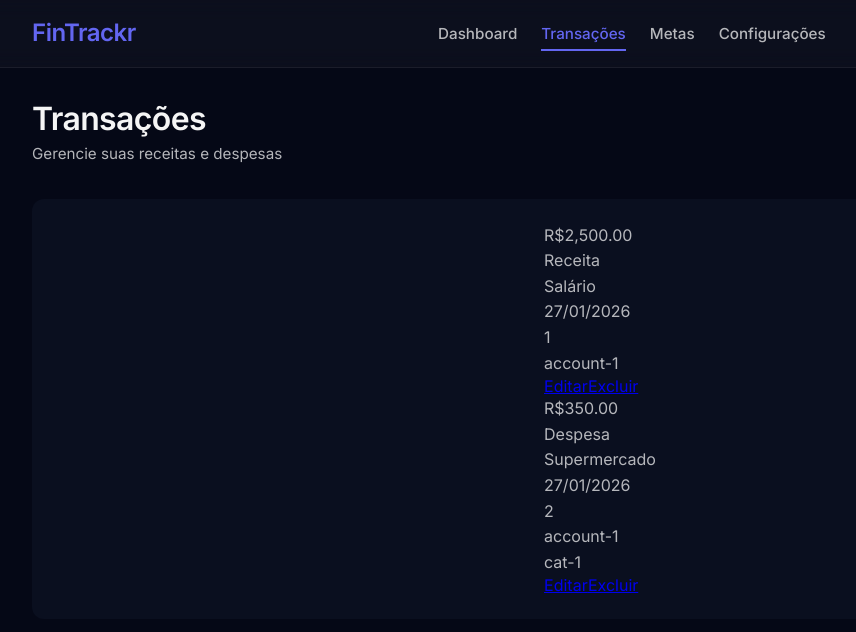
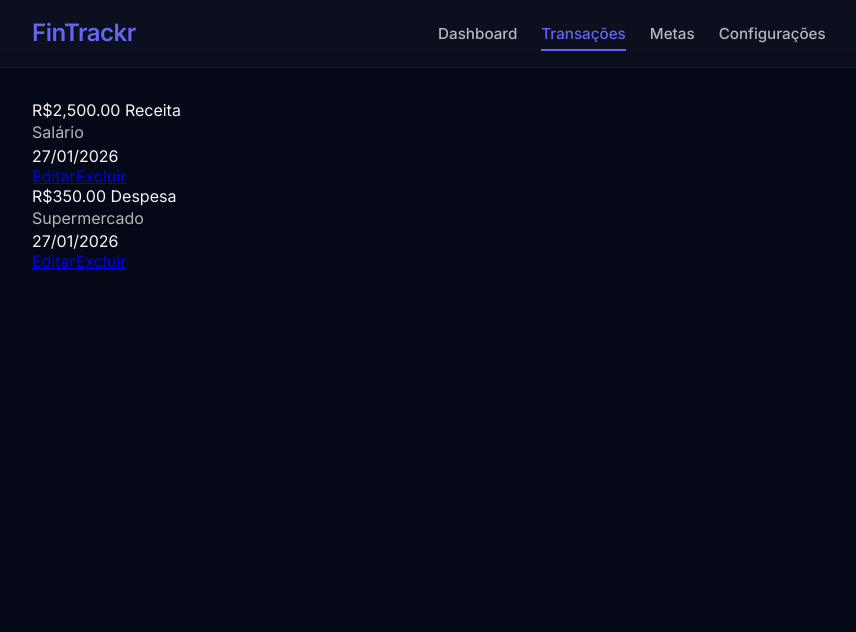
Before and after one commit to Leonardo062908/fintrackr-web, an Angular app: page /transactions in a window 1280 px wide. Shown: the top 632 px of the page, without its empty margins (40-896 px from the left). Built offline with nearby package versions, Linux system fonts and the light colour scheme.

Commit message:
fix: refactor transactions page with the items

```diff
--- a/src/app/features/transactions/transactions.component.html
+++ b/src/app/features/transactions/transactions.component.html
@@ -1,32 +1,35 @@
-<section class="transactions">
-  <app-ft-page-header
-    title="Transações"
-    subtitle="Gerencie suas receitas e despesas"
-  >
-  </app-ft-page-header>
+<div class="transactions-content" *ngIf="transactions$ | async as transactions">
+  <ng-container *ngIf="transactions.length > 0; else empty">
+    <article
+      *ngFor="let t of transactions"
+      class="transaction-item"
+      [class.transaction-item--income]="t.type === transactionTypeIncome"
+      [class.transaction-item--expense]="t.type === transactionTypeExpense"
+    >
+      <span class="transaction-item-amount">{{
+        t.amount | currency: "BRL"
+      }}</span>
 
-  <div class="transactions__placeholder">
-    <ng-container *ngIf="transactions$ | async as transactions">
-      <div *ngIf="transactions.length > 0; else empty">
-        <article *ngFor="let transaction of transactions">
-          <p>{{ transaction.amount | currency: "BRL" }}</p>
-          <p>
-            {{
-              transaction.type === transactionTypeIncome ? "Receita" : "Despesa"
-            }}
-          </p>
-          <p>{{ transaction.description }}</p>
-          <p>{{ transaction.transactionDate | date: "dd/MM/yyyy" }}</p>
-          <p>{{ transaction.id }}</p>
-          <p>{{ transaction.accountId }}</p>
-          <p>{{ transaction.categoryId }}</p>
-          <a routerLink="/transactions/{{ transaction.id }}/edit">Editar</a>
-          <a routerLink="/transactions/{{ transaction.id }}/delete">Excluir</a>
-        </article>
+      <span class="transaction-item-type">
+        {{ t.type === transactionTypeIncome ? "Receita" : "Despesa" }}
+      </span>
+
+      <p class="transaction-item-description">{{ t.description }}</p>
+
+      <time class="transaction-item-date">
+        {{ t.transactionDate | date: "dd/MM/yyyy" }}
+      </time>
+
+      <div class="transaction-item-actions">
+        <a [routerLink]="['/transactions', t.id, 'edit']">Editar</a>
+        <a [routerLink]="['/transactions', t.id, 'delete']">Excluir</a>
       </div>
-    </ng-container>
-    <ng-template #empty>
-      <p>Nenhuma transação</p>
-    </ng-template>
-  </div>
-</section>
+    </article>
+  </ng-container>
+
+  <ng-template #empty>
+    <p class="transactions-empty">
+      Nenhuma transação ainda. Crie a primeira para começar.
+    </p>
+  </ng-template>
+</div>
```
